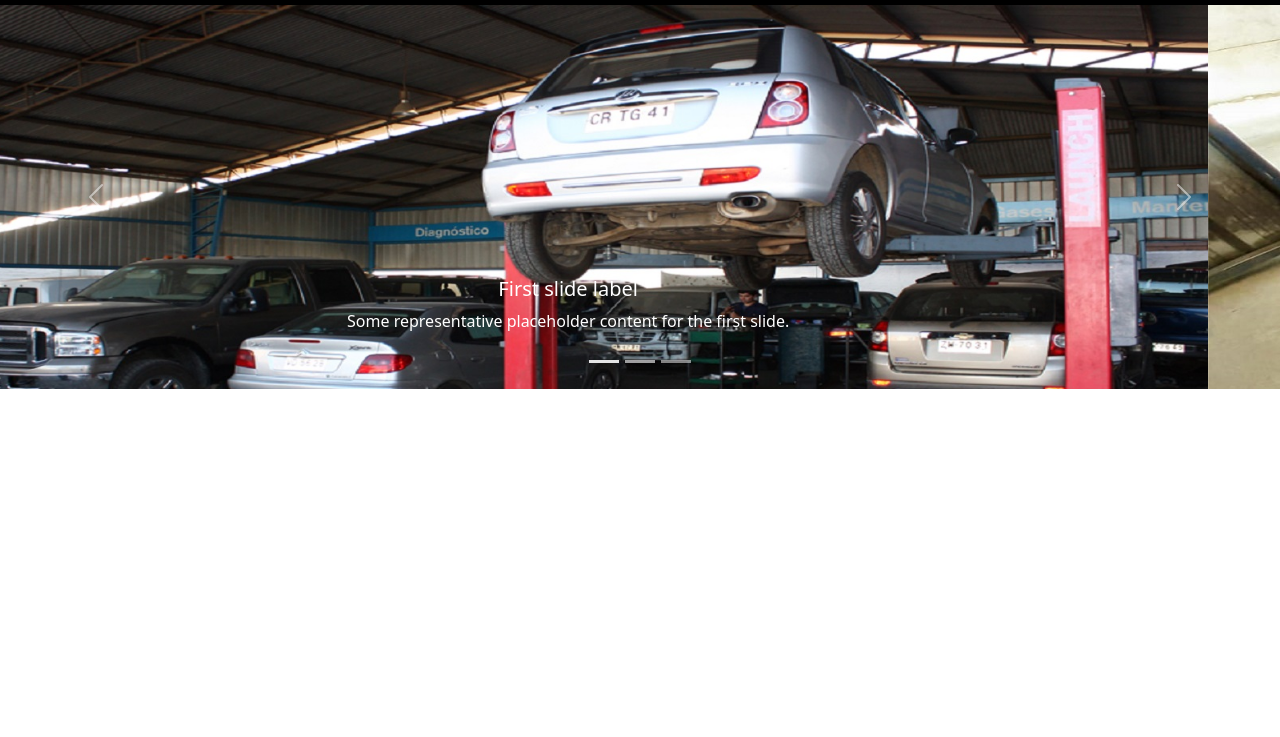
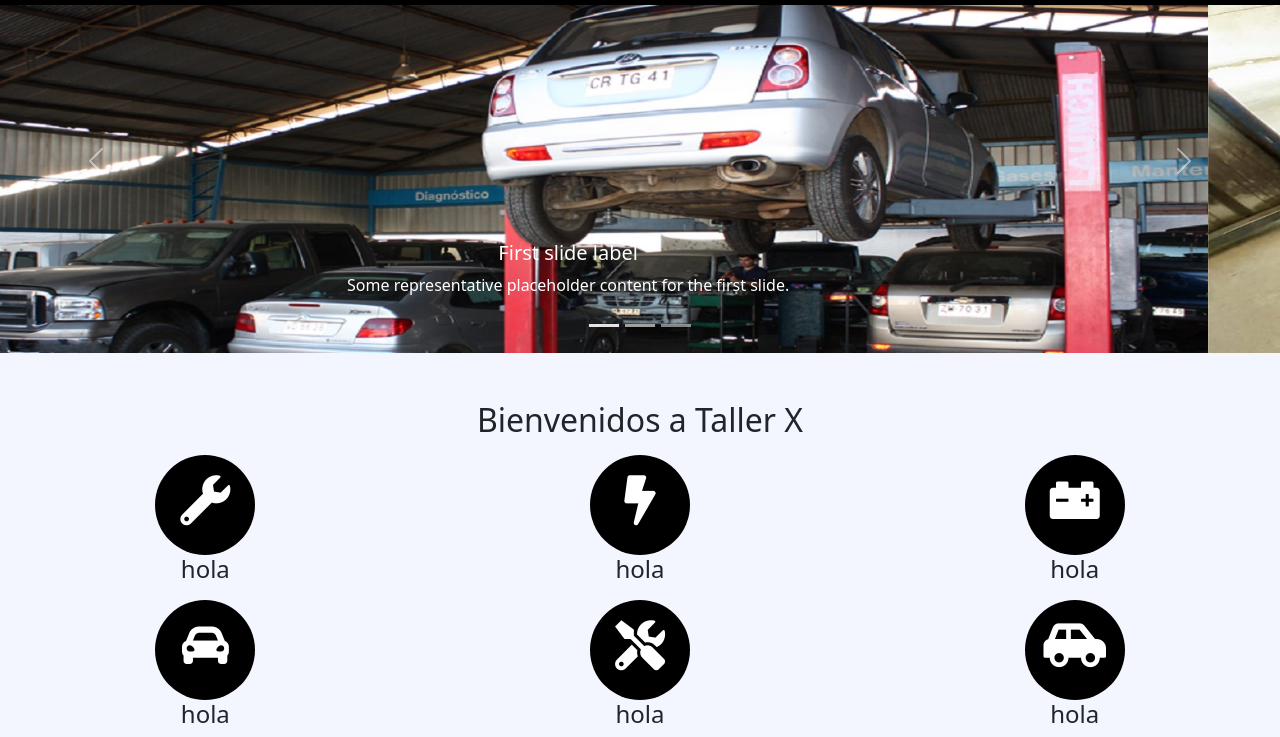
Before and after one commit to AlbaniaMusabeli/proyecto_caso3, a plain HTML site: page index.html in a window 1280 px wide. Shown: the part 79-816 px from the top of the page. Drawn offline with nearby package versions, Linux system fonts and the light colour scheme.

Commit message:
Modificar Pagina principal, login y hojas de estilo
En la pagina principal se agregaron los iconos de servicios
En la pagina login se agrego el formulario para inicio de sesion
Se modificaron los estilos de style.css y login.css

```diff
--- a/css/style.css
+++ b/css/style.css
@@ -1,3 +1,6 @@
+:root{
+    font-family:'Roboto' !important;
+}
 /*Estilo Navbar*/
 .navbar{
     background-color: black !important;
@@ -23,3 +26,27 @@
 .icono_login{
     margin-right: 5px;
 }
+
+/* Estilos Servicios*/
+#body_index{
+    background: #f4f6ff;
+}
+#servicios{
+
+    padding: 0;
+    margin: 0;
+}
+.div_servicio{
+
+  height: 100px;
+  width: 100px;
+  background-color: black;
+  border-radius: 50%;
+  display: inline-block;
+
+}
+.servicios_img{
+    color: white;
+    font-size: 50px;
+    margin-top: 20px;
+}
--- a/index.html
+++ b/index.html
@@ -9,16 +9,17 @@
   <!-- Bootstrap CSS -->
   <link href="https://cdn.jsdelivr.net/npm/bootstrap@5.0.0-beta3/dist/css/bootstrap.min.css" rel="stylesheet"
     integrity="sha384-eOJMYsd53ii+scO/bJGFsiCZc+5NDVN2yr8+0RDqr0Ql0h+rP48ckxlpbzKgwra6" crossorigin="anonymous">
+  <link href="https://fonts.googleapis.com/css2?family=Roboto&display=swap" rel="stylesheet">
   <link rel="stylesheet" href="css/style.css">
   <link rel="stylesheet" href="vendor/fontawesome-free-5.15.3-web/css/all.min.css">
 
   <title>Inicio</title>
 </head>
 
-<body>
+<body id="body_index">
 
   <header>
-    <nav class="navbar sticky-top navbar-expand-lg navbar-dark bg-dark">
+    <nav class="navbar fixed-top navbar-expand-lg navbar-dark bg-dark">
       <div class="container-fluid">
         <a class="navbar-brand" href="#">Taller Autos X
           <img src="img/logo.jpg" class="logo-navbar img-fluid">
@@ -48,7 +49,7 @@
   </header>
 
   <main>
-    <div id="carouselExampleCaptions" class="carousel slide" data-bs-ride="carousel">
+    <div id="carouselExampleCaptions" class="carousel slide mt-5" data-bs-ride="carousel">
       <div class="carousel-indicators">
         <button type="button" data-bs-target="#carouselExampleCaptions" data-bs-slide-to="0" class="active" aria-current="true" aria-label="Slide 1"></button>
         <button type="button" data-bs-target="#carouselExampleCaptions" data-bs-slide-to="1" aria-label="Slide 2"></button>
@@ -86,6 +87,57 @@
         <span class="visually-hidden">Next</span>
       </button>
     </div>
+
+
+
+    <div class="container-fluid w-100 h-25 mt-5" id="servicios">
+      <div>
+        <h2 class="text-center">Bienvenidos a Taller X</h2>
+      </div>
+      <div class="row pt-2">
+        <div class="col-lg-4 col-sm-12 text-center">
+          <div class="div_servicio">
+            <i class=" servicios_img fas fa-wrench"></i>
+          </div>
+          <h4>hola</h4>
+        </div>
+        <div class="col-lg-4 col-sm-12 text-center">
+          <div class="div_servicio">
+            <i class=" servicios_img fas fa-bolt"></i>
+          </div>
+          <h4>hola</h4>
+        </div>
+        <div class="col-lg-4 col-sm-12 text-center">
+          <div class="div_servicio">
+            <i class=" servicios_img fas fa-car-battery"></i>
+          </div>
+          <h4>hola</h4>
+        </div>
+      </div>
+
+      <div class="row pt-2">
+        <div class="col-lg-4 col-lg-4 col-sm-12 text-center">
+          <div class="div_servicio">
+            <i class=" servicios_img fas fa-car-alt"></i>
+          </div>
+          <h4>hola</h4>
+        </div>
+        <div class="col-lg-4 col-lg-4 col-sm-12 text-center">
+
+          <div class="div_servicio">
+            <i class=" servicios_img fas fa-tools"></i>
+          </div>
+          <h4>hola</h4>
+        </div>
+        <div class="col-lg-4 col-lg-4 col-sm-12  text-center">
+          <div class="div_servicio">
+            <i class=" servicios_img fas fa-car-side"></i>
+          </div>
+          <h4>hola</h4>
+        </div>
+      </div>
+
+    </div>
   </main>
 
   <footer>
```
Also changed, not shown: css/login.css (+7 -5 lines), login.html (+12 -18 lines).
